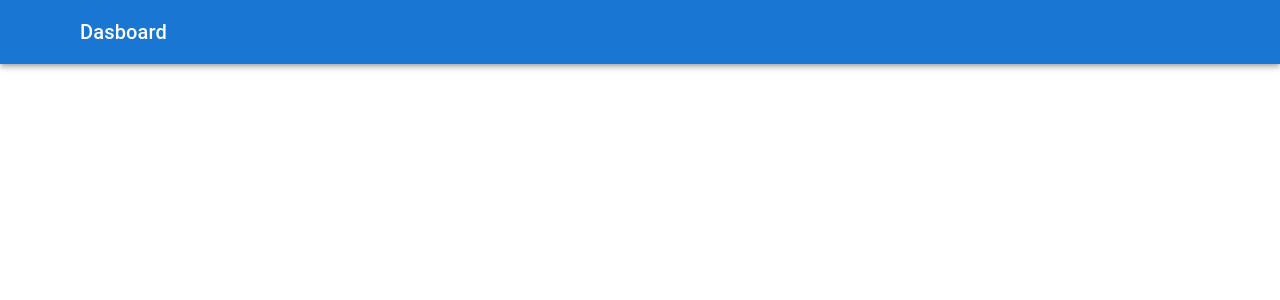
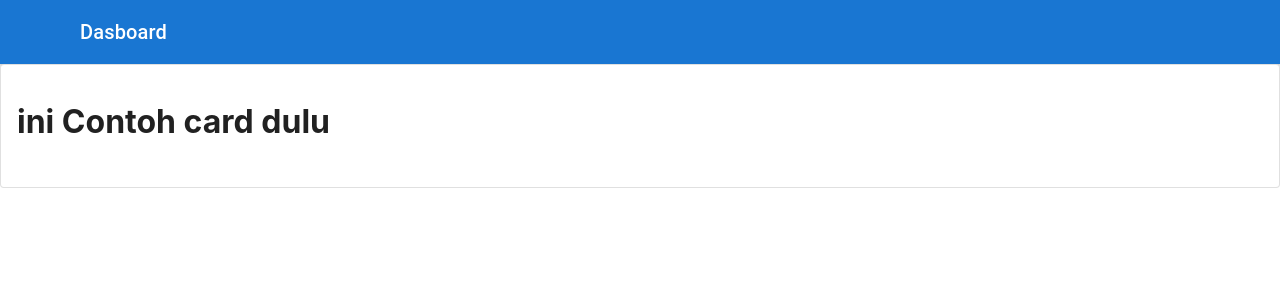
Before and after one commit to junifar/myNext, a Next.js app: page /m in a window 1280 px wide. Shown: the top 300 px of the page. Built offline with nearby package versions, Linux system fonts and the light colour scheme; some icons are missing.

Commit message:
adding sample card

```diff
--- /dev/null
+++ b/components/common/m/card/index.js
@@ -0,0 +1,14 @@
+import { Card, CardContent } from "@material-ui/core";
+import { Fragment } from "react";
+
+const Mcard = (props) => {
+  return (
+    <Fragment>
+      <Card sx={{ minWidth: 275 }} variant="outlined">
+        <CardContent>{props.children}</CardContent>
+      </Card>
+    </Fragment>
+  );
+};
+
+export default Mcard;
--- a/pages/m/index.js
+++ b/pages/m/index.js
@@ -1,10 +1,14 @@
-const { Fragment } = require("react");
-const { default: MNavbar } = require("../../components/common/m/navbar");
+import { Fragment } from "react";
+import Mcard from "../../components/common/m/card";
+import MNavbar from "../../components/common/m/navbar";
 
 const MobilePage = () => {
   return (
     <Fragment>
       <MNavbar title="Dasboard" />
+      <Mcard>
+        <h1>ini Contoh card dulu</h1>
+      </Mcard>
     </Fragment>
   );
 };
```
